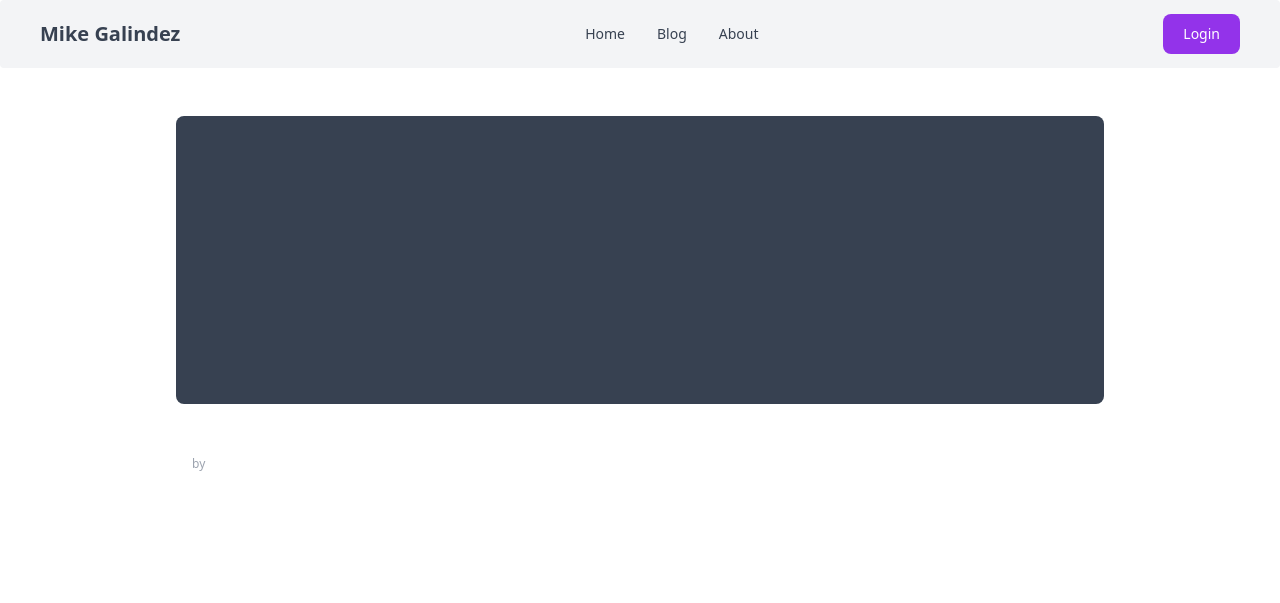
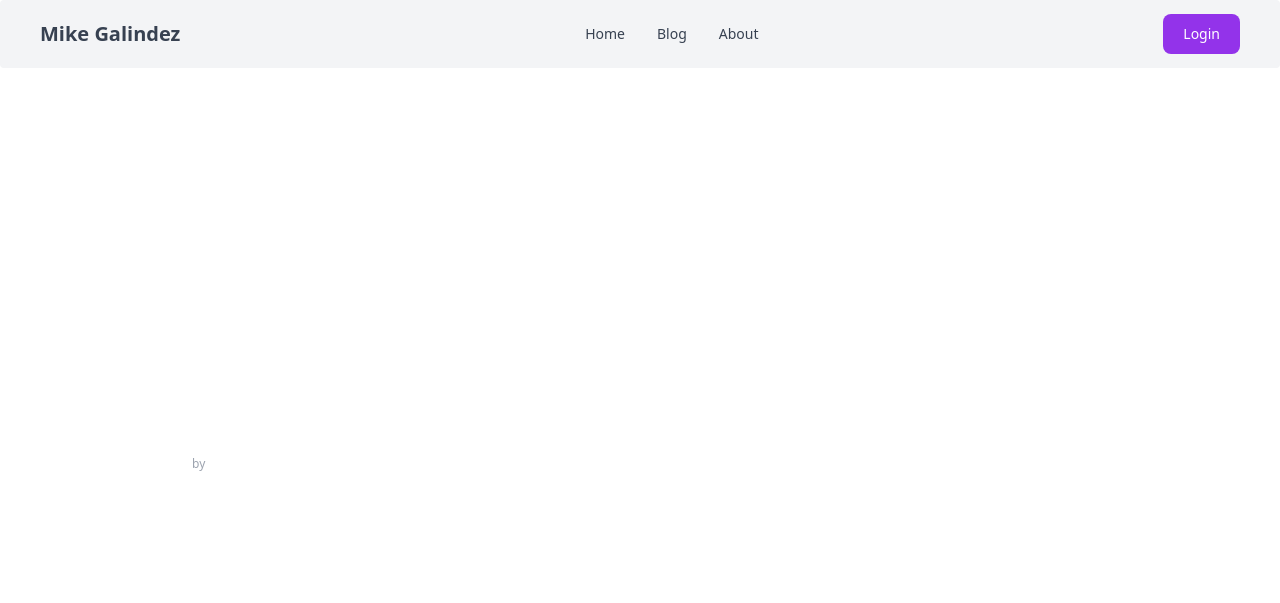
Before and after one commit to miker-bice/my_blog, a Django app: template blogApp/templates/blogApp/blog.html in a window 1280 px wide. Shown: the top 603 px of the page. Run offline with Django 4.2, Linux system fonts and the light colour scheme; the template is opened without the code that fills it, so the values that code supplies are empty; some libraries are stand-ins or nearby versions.

Commit message:
image in the blog section styling edited
color overlay removed

```diff
--- a/blogApp/templates/blogApp/blog.html
+++ b/blogApp/templates/blogApp/blog.html
@@ -5,7 +5,7 @@
 <div>
   <!-- this is the image of the blog post -->
   <div
-    class="my-5 py-5 px-4 flex items-center h-72 bg-no-repeat bg-cover bg-center bg-blend-overlay bg-gray-700 rounded-lg overflow-hidden"
+    class="my-5 py-5 px-4 flex items-center h-72 bg-no-repeat bg-cover bg-center rounded-lg"
     style="
       background-image: url({{ item.image_url }});
     "
```
